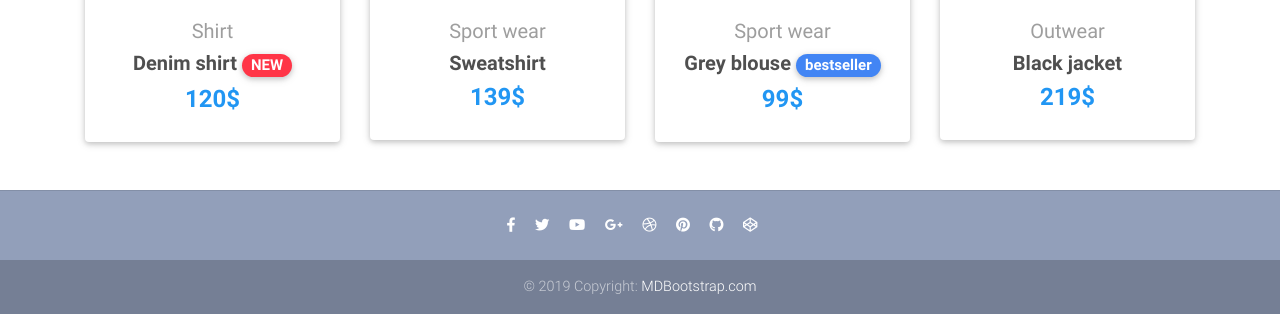
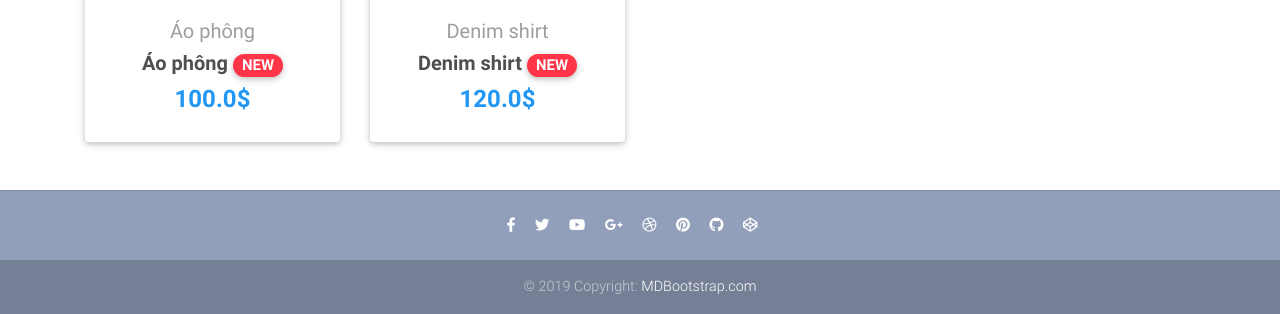
Before and after one commit to penGu-s2/BoEC1, a Django app: page / in a window 1280 px wide. Shown: the part 794-1108 px from the top of the page. Run offline with Django 3.2, Linux system fonts and the light colour scheme; data comes from the database, SQL or seed files in the repository; both versions use the stored data as it was after the commit; some libraries are stand-ins or nearby versions.

Commit message:
update 12:06 AM

```diff
--- a/boecApp/urls.py
+++ b/boecApp/urls.py
@@ -18,5 +18,5 @@ from django.urls import path, include
 
 urlpatterns = [
     path('admin/', admin.site.urls),
-    path('', include('core.urls')),
+    path('', include('product.urls')),
 ]
--- a/product/urls.py
+++ b/product/urls.py
@@ -3,6 +3,6 @@ from django.urls import path
 from . import views
 
 urlpatterns = [
-    path('', views.product, name='product'),
-
+   path('', views.homepage  , name = "homepage"),
+   path('productdetail/<product_id>/', views.productdetail  , name = "productdetail"),
 ]
--- a/product/views.py
+++ b/product/views.py
@@ -5,3 +5,16 @@ from django.http import Http404
 from django.shortcuts import render
 from .models import ProductGroup,Catalog, Product
 # Create your views here.
+
+def homepage(request):
+    store_items = Product.objects.all()
+    ctx={
+        'store_items':store_items,
+    }
+    return render(request , "homepages/homepage.html" , ctx)
+def productdetail(request,product_id):
+    try:
+        product = Product.objects.get(id=product_id)
+    except Product.DoesNotExist:
+        raise Http404("Product does not exist")
+    return render(request, 'product/productpage.html', {'product': product})
--- a/templates/homepages/homepage.html
+++ b/templates/homepages/homepage.html
@@ -171,17 +171,17 @@
 
         <!--Grid row-->
         <div class="row wow fadeIn">
+          {% for prod in store_items %}
 
           <!--Grid column-->
-          <div class="col-lg-3 col-md-6 mb-4">
-
+            <div class="col-lg-3 col-md-6 mb-4">
             <!--Card-->
             <div class="card">
 
               <!--Card image-->
               <div class="view overlay">
-                <img src="https://mdbootstrap.com/img/Photos/Horizontal/E-commerce/Vertical/12.jpg" class="card-img-top"
-                  alt="">
+                <a href="{% url 'productdetail' product.id %}"><img src="https://mdbootstrap.com/img/Photos/Horizontal/E-commerce/Vertical/12.jpg" class="card-img-top"
+                  alt=""></a>
                 <a>
                   <div class="mask rgba-white-slight"></div>
                 </a>
@@ -192,18 +192,18 @@
               <div class="card-body text-center">
                 <!--Category & Title-->
                 <a href="" class="grey-text">
-                  <h5>Shirt</h5>
+                  <h5>{{prod.description}}</h5>
                 </a>
                 <h5>
                   <strong>
-                    <a href="" class="dark-grey-text">Denim shirt
+                    <a href="{% url 'productdetail' prod.id %}" class="dark-grey-text">{{prod.name}}
                       <span class="badge badge-pill danger-color">NEW</span>
                     </a>
                   </strong>
                 </h5>
 
                 <h4 class="font-weight-bold blue-text">
-                  <strong>120$</strong>
+                  <strong>{{prod.price}}$</strong>
                 </h4>
 
               </div>
@@ -214,131 +214,8 @@
 
           </div>
           <!--Grid column-->
+          {% endfor %}
 
-          <!--Grid column-->
-          <div class="col-lg-3 col-md-6 mb-4">
-
-            <!--Card-->
-            <div class="card">
-
-              <!--Card image-->
-              <div class="view overlay">
-                <img src="https://mdbootstrap.com/img/Photos/Horizontal/E-commerce/Vertical/13.jpg" class="card-img-top"
-                  alt="">
-                <a>
-                  <div class="mask rgba-white-slight"></div>
-                </a>
-              </div>
-              <!--Card image-->
-
-              <!--Card content-->
-              <div class="card-body text-center">
-                <!--Category & Title-->
-                <a href="" class="grey-text">
-                  <h5>Sport wear</h5>
-                </a>
-                <h5>
-                  <strong>
-                    <a href="" class="dark-grey-text">Sweatshirt</a>
-                  </strong>
-                </h5>
-
-                <h4 class="font-weight-bold blue-text">
-                  <strong>139$</strong>
-                </h4>
-
-              </div>
-              <!--Card content-->
-
-            </div>
-            <!--Card-->
-
-          </div>
-          <!--Grid column-->
-
-          <!--Grid column-->
-          <div class="col-lg-3 col-md-6 mb-4">
-
-            <!--Card-->
-            <div class="card">
-
-              <!--Card image-->
-              <div class="view overlay">
-                <img src="https://mdbootstrap.com/img/Photos/Horizontal/E-commerce/Vertical/14.jpg" class="card-img-top"
-                  alt="">
-                <a>
-                  <div class="mask rgba-white-slight"></div>
-                </a>
-              </div>
-              <!--Card image-->
-
-              <!--Card content-->
-              <div class="card-body text-center">
-                <!--Category & Title-->
-                <a href="" class="grey-text">
-                  <h5>Sport wear</h5>
-                </a>
-                <h5>
-                  <strong>
-                    <a href="" class="dark-grey-text">Grey blouse
-                      <span class="badge badge-pill primary-color">bestseller</span>
-                    </a>
-                  </strong>
-                </h5>
-
-                <h4 class="font-weight-bold blue-text">
-                  <strong>99$</strong>
-                </h4>
-
-              </div>
-              <!--Card content-->
-
-            </div>
-            <!--Card-->
-
-          </div>
-          <!--Grid column-->
-
-          <!--Fourth column-->
-          <div class="col-lg-3 col-md-6 mb-4">
-
-            <!--Card-->
-            <div class="card">
-
-              <!--Card image-->
-              <div class="view overlay">
-                <img src="https://mdbootstrap.com/img/Photos/Horizontal/E-commerce/Vertical/15.jpg" class="card-img-top"
-                  alt="">
-                <a>
-                  <div class="mask rgba-white-slight"></div>
-                </a>
-              </div>
-              <!--Card image-->
-
-              <!--Card content-->
-              <div class="card-body text-center">
-                <!--Category & Title-->
-                <a href="" class="grey-text">
-                  <h5>Outwear</h5>
-                </a>
-                <h5>
-                  <strong>
-                    <a href="" class="dark-grey-text">Black jacket</a>
-                  </strong>
-                </h5>
-
-                <h4 class="font-weight-bold blue-text">
-                  <strong>219$</strong>
-                </h4>
-
-              </div>
-              <!--Card content-->
-
-            </div>
-            <!--Card-->
-
-          </div>
-          <!--Fourth column-->
 
         </div>
         <!--Grid row-->
```
Also changed, not shown: templates/product/productpage.html (+4 -7 lines), db.sqlite3.
